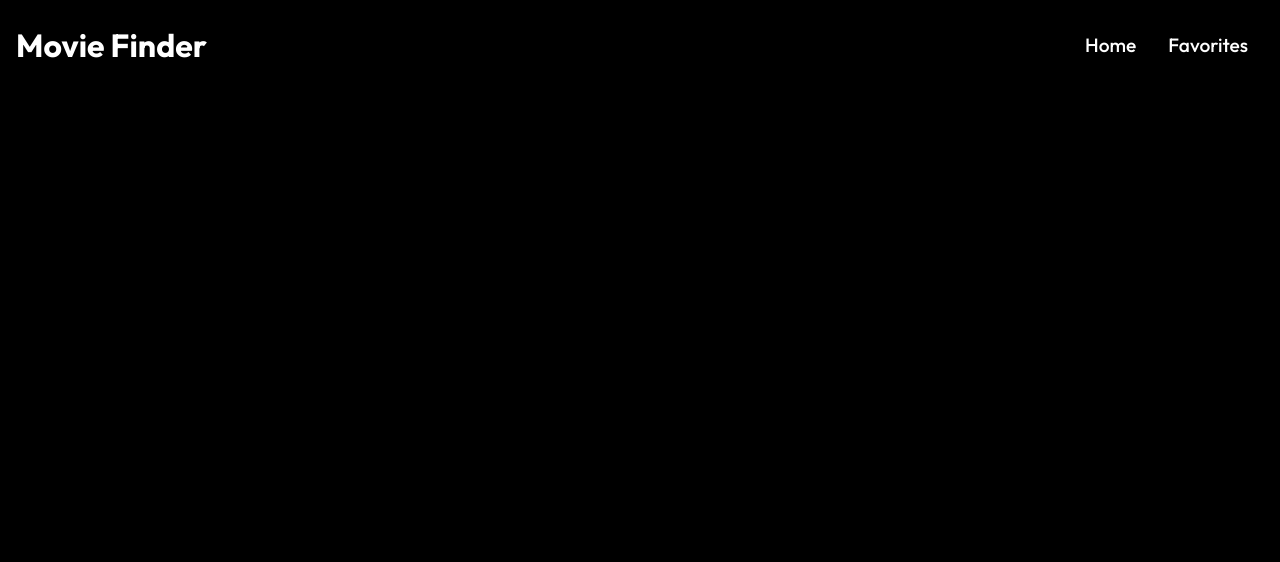
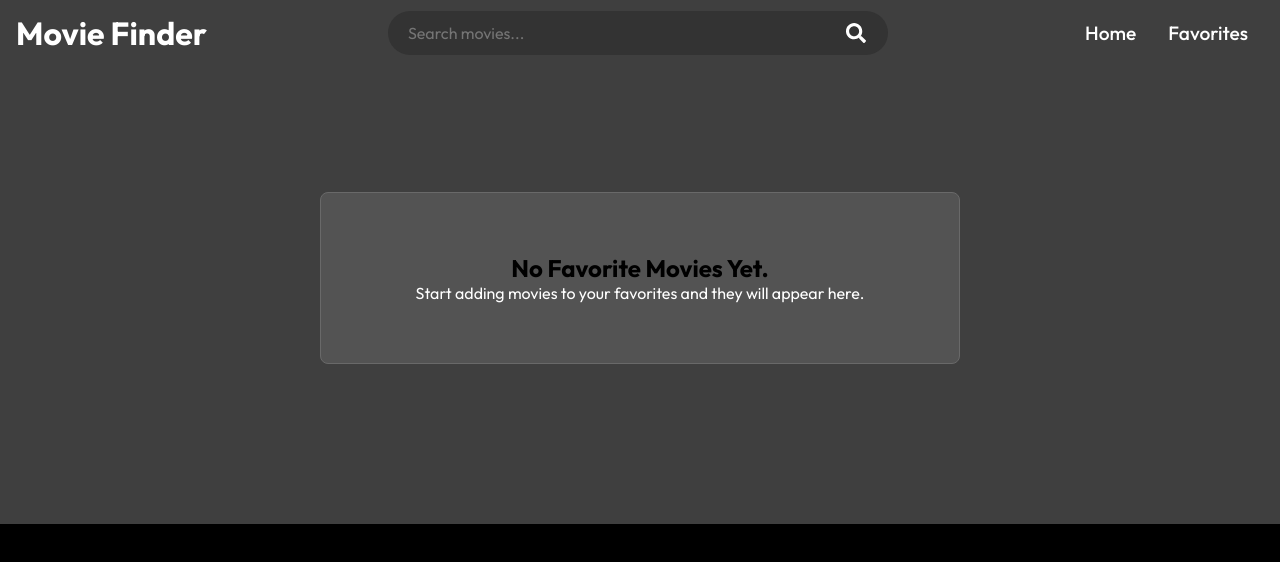
Before and after one commit to Akhi1praveen/Movie_Finder, a React (Vite) app in the folder frontend/: page /favorites in a window 1280 px wide. Shown: the top 562 px of the page. Built offline with nearby package versions, Linux system fonts and the light colour scheme.

Commit message:
Added search and popular movies with api and their styles

```diff
--- /dev/null
+++ b/frontend/src/components/Favsection.jsx
@@ -0,0 +1,15 @@
+import "./Favstyles.css"
+import React from 'react'
+
+const Favsection = () => {
+    return (
+        <div className="fav-header">
+            <div className='fav-empty'>
+                <h2>No Favorite Movies Yet.</h2>
+                <p>Start adding movies to your favorites and they will appear here.</p>
+            </div>
+        </div>
+    )
+}
+
+export default Favsection
--- /dev/null
+++ b/frontend/src/components/Favstyles.css
@@ -0,0 +1,14 @@
+.fav-header{
+    background: rgb(63, 63, 63);
+    width: 100%;
+    text-align: center;
+    padding: 4rem 0 2rem 0;
+}
+.fav-empty{
+    width: 50%;
+    margin: 8rem auto;
+    padding: 60px;
+    border: 1px solid rgb(105, 105, 105);
+    border-radius: 8px;
+    background: rgba(105, 105, 105,0.5);
+}
--- a/frontend/src/components/Moviecard.jsx
+++ b/frontend/src/components/Moviecard.jsx
@@ -1,7 +1,5 @@
 import "./Moviesstyle.css"
-import pro1 from "../assets/1311165a.jpeg"
 import React, { useState } from 'react'
-import { Link } from "react-router-dom"
 import { FaHeart } from "react-icons/fa"
 const Moviecard = (props) => {
     const [click, setclick] = useState(false);
@@ -9,12 +7,14 @@ const Moviecard = (props) => {
 
     return (
         <div className="movie-card">
-            <div className="movie-img">
+            <div className="movie-img" onClick={handleclick}>
                 <img src={props.imgsrc} alt="img" />
-                <FaHeart size={30} onClick={handleclick} className={click ? "heart active" : "heart"} />
+                <FaHeart size={30} className={click ? "heart active" : "heart"} />
             </div>
-            <h2 className="movie-title">{props.title}</h2>
-            <p>{props.text}</p>
+            <div className="movie-details">
+                <h2 className="movie-title">{props.title}</h2>
+                <p>{props.text}</p>
+            </div>
         </div>
     )
 }
--- a/frontend/src/components/Movies.jsx
+++ b/frontend/src/components/Movies.jsx
@@ -1,26 +1,63 @@
-import React from 'react'
+import React, { useEffect, useState } from 'react'
 import "./Moviesstyle.css"
 import Moviecard from './Moviecard'
 import Moviedata from './Moviecarddata'
+import { getPopularMovies, searchMovies } from '../services/api'
 
-const Movies = () => {
+const Movies = ({ searchQuery}) => {
+  const [movies, setMovies] = useState([]);
+  const [error, setError] = useState(null);
+  const [loading, setLoading] = useState(true);
+
+
+
+   useEffect(() => {
+    const fetchMovies = async () => {
+      setLoading(true);
+      try {
+        if (searchQuery.trim()) {
+          const searchResults = await searchMovies(searchQuery);
+          setMovies(searchResults);
+        } else {
+          const popularMovies = await getPopularMovies();
+          setMovies(popularMovies);
+        }
+        setError(null);
+      } catch (err) {
+        console.log(err);
+        setError("Failed to load movies...");
+      } finally {
+        setLoading(false);
+      }
+    };
+
+    fetchMovies();
+  }, [searchQuery]);
+
   return (
     <div className='movie-header'>
       <h1>Popular Movies</h1>
+      {error && <div className="error-message">{error}</div>}
+      {
+        loading ? (<div className="loading">Loading...</div>) : (
           <div className='movie-container'>
-        {Moviedata.map((val, ind) => {
+            {movies.map((val, ind) => {
               return (
+                val.title.toLowerCase().includes(searchQuery.toLowerCase()) &&
                 <Moviecard
                   key={ind}
-              imgsrc={val.imgsrc}
+                  imgsrc={`https://image.tmdb.org/t/p/w500${val.poster_path}`}
                   title={val.title}
-              text={val.text}
+                  text={val.release_date.split("-")[0]}
                 />
               )
 
             })
             }
           </div>
+        )
+      }
+
     </div>
   )
 }
--- a/frontend/src/components/Moviesstyle.css
+++ b/frontend/src/components/Moviesstyle.css
@@ -13,7 +13,7 @@
     max-width: 1140px;
     margin: auto;
     display: grid;
-    grid-template-columns: repeat(3, 1fr);
+    grid-template-columns: repeat(4, 1fr);
     grid-gap: 40px;
 }
 
@@ -25,15 +25,15 @@
     background: rgba(21, 21, 21, 0.633);
     overflow: hidden;
     border: 2px solid #333;
-    padding: 1.2rem;
+    padding: 1.5rem;
     border-radius: 8px;
     color: #fff;
 }
 
 .movie-img {
     position: relative;
-    width: 80%;
-    margin: auto;
+    width: 100%;
+    /* margin: auto; */
     display: block;
     transition: filter 0.3s ease, opacity 0.3s ease;
 }
@@ -41,8 +41,11 @@
 .movie-card img {
     width: 100%;
     object-fit: cover;
-    aspect-ratio: 1/1;
+    transition: transform 0.1s ease-in-out;
     border-radius: 8px;
+}
+.movie-details{
+    padding-top: 2rem;
 }
 
 .heart {
@@ -62,7 +65,10 @@
 }
 
 .movie-card:hover img {
-    filter: blur(3px) brightness(0.5);
+    transform: scale(1.1);
+    background: #333;
+    opacity: 0.3;
+    transition: 0.3 ease;
 }
 
 .movie-card:hover .heart {
--- a/frontend/src/components/Navbar.jsx
+++ b/frontend/src/components/Navbar.jsx
@@ -2,8 +2,9 @@ import "./Navbarstyle.css"
 import React, { useState } from 'react'
 import { FaBars, FaHeart, FaTimes } from "react-icons/fa";
 import { Link } from "react-router-dom"
+import Search from "./Search";
 
-const Navbar = () => {
+const Navbar = ({setSearchQuery}) => {
     const [click, setclick] = useState(false);
     const handleclick = () => setclick(!click);
 
@@ -25,6 +26,7 @@ const Navbar = () => {
             <Link to="/">
                 <h1>Movie Finder</h1>
             </Link>
+            <Search setSearchQuery={setSearchQuery}></Search>
             <ul className={click ? "nav-menu active" : "nav-menu"}>
                 <li>
                     <Link to="/">Home</Link>
--- a/frontend/src/components/Navbarstyle.css
+++ b/frontend/src/components/Navbarstyle.css
@@ -5,7 +5,7 @@
     padding: 1rem;
     position: fixed;
     width: 100%;
-    height: 90px;
+    height: 65px;
     z-index: 10;
 }
 
@@ -29,6 +29,43 @@
 
 .ham-menu {
     display: none;
+}
+
+.search {
+    width: 100%;
+    max-width: 500px;
+    /* center limit */
+    margin: 0 auto;
+    /* center horizontally */
+}
+
+.search form {
+    display: flex;
+    align-items: center;
+    background: #333;
+    border-radius: 30px;
+    overflow: hidden;
+    padding: 2px 10px;
+}
+
+.search input {
+    flex: 1;
+    padding: 10px;
+    border: none;
+    outline: none;
+    background: transparent;
+    color: #fff;
+    font-size: 16px;
+}
+
+.search-btn {
+    background: transparent;
+    border: none;
+    color: #fff;
+    cursor: pointer;
+    padding: 8px 12px;
+    display: flex;
+    align-items: center;
 }
 
 @media screen and (max-width:640px) {
@@ -62,4 +99,23 @@
     .ham-menu {
         display: initial;
     }
+
+    .search {
+        max-width: 90%;
+        margin: 0 20px;
+    }
+
+    .search form {
+        padding: 4px 8px;
+    }
+
+    .search input {
+        font-size: 12px;
+        padding: 6px;
+    }
+
+    .search-btn {
+        padding: 6px;
+    }
+
 }
--- /dev/null
+++ b/frontend/src/components/Search.jsx
@@ -0,0 +1,30 @@
+import { FaSearch } from "react-icons/fa"
+import "./Navbarstyle.css"
+import React, { useState } from 'react'
+
+const Search = ({ setSearchQuery }) => {
+
+
+    const handleSearch = (e) => {
+        e.preventDefault()
+        if (!searchQuery.trim()) return
+        console.log("Searching for:", searchQuery);
+        // alert(searchQuery)
+        setSearchQuery("")
+    }
+    return (
+        <div className="search">
+            <form onSubmit={handleSearch} className="Search-form">
+                <input
+                    type="text"
+                    placeholder="Search movies..."
+                    className="Search-input"
+                    onChange={(e) => setSearchQuery(e.target.value)}
+                />
+                <button type="submit" className="search-btn"><FaSearch size={20} style={{ color: "#fff" }} /></button>
+            </form>
+        </div>
+    )
+}
+
+export default Search
--- a/frontend/src/pages/Favorites.jsx
+++ b/frontend/src/pages/Favorites.jsx
@@ -1,10 +1,12 @@
 import React from 'react'
 import Navbar from '../components/Navbar'
+import Favsection from '../components/Favsection'
 
 const Favorites = () => {
   return (
     <div>
       <Navbar></Navbar>
+      <Favsection></Favsection>
     </div>
   )
 }
--- a/frontend/src/pages/Home.jsx
+++ b/frontend/src/pages/Home.jsx
@@ -1,13 +1,15 @@
-import React from 'react'
+  import React, { useState } from 'react'
   import Navbar from '../components/Navbar'
   import { Link } from 'react-router-dom'
   import Movies from '../components/Movies'
 
   const Home = () => {
+    const [searchQuery, setSearchQuery] = useState("");
+
     return (
       <div>
-      <Navbar/>
-      <Movies></Movies>
+        <Navbar setSearchQuery={setSearchQuery}/>
+        <Movies searchQuery={searchQuery} ></Movies>
       </div>
     )
   }
--- /dev/null
+++ b/frontend/src/services/api.js
@@ -0,0 +1,23 @@
+const API_KEY = "1bed8d281e81e25cf67fc80ac9c4f3e2"
+const BASE_URL = "https://api.themoviedb.org/3"
+
+export const getPopularMovies = async () => {
+    const response = await fetch(`${BASE_URL}/movie/popular?api_key=${API_KEY}`);
+    const data = await response.json();
+    return data.results;
+};
+export const getUpcomingMovies = async () => {
+    const response = await fetch(`${BASE_URL}/movie/upcoming?api_key=${API_KEY}`);
+    const data = await response.json();
+    return data.results;
+};
+export const searchMovies = async (query) => {
+    const response = await fetch(`${BASE_URL}/search/movie?api_key=${API_KEY}&query=${encodeURIComponent(query)}`);
+    const data = await response.json();
+    return data.results;
+};
+export const getNowPlayingMovies = async () => {
+  const response = await fetch(`${BASE_URL}/movie/now_playing?api_key=${API_KEY}`);
+  const data = await response.json();
+  return data.results;
+};
```
Lines whose indentation alone changed are shown as unchanged.
